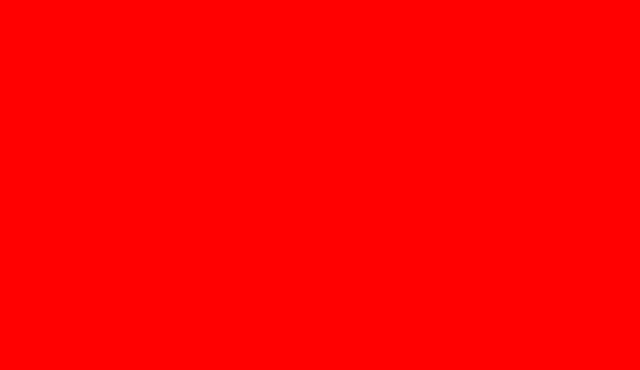
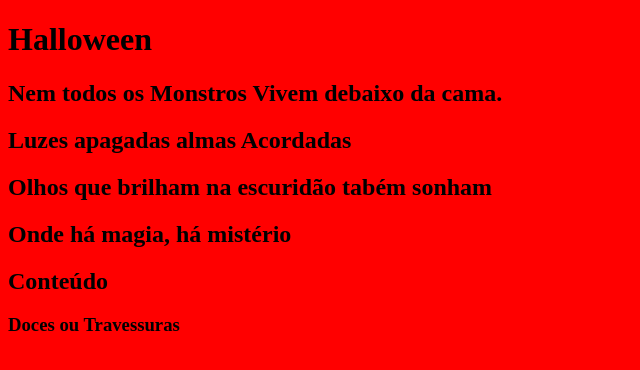
Before and after one commit to Meriany/Estudos, a plain HTML site: page index.html in a window 1280 px wide. Shown: the whole page, without its empty margins (0-640 px from the left). Drawn offline with Linux system fonts and the light colour scheme.

Commit message:
Atualização

```diff
--- a/index.html
+++ b/index.html
@@ -1,15 +1,55 @@
 <!DOCTYPE html>
 <html lang="pt-br">
+
 <head>
     <meta charset="UTF-8">
     <meta name="viewport" content="width=device-width, initial-scale=1.0">
     <title>Halloween</title>
-    <meta name = "crescription" content="Melhor festa do Mes de Outubro, venham fazer parte desse Show" <!-- essa parte serve para deixar uma
-        descrição do seu site -->
-        <link rel="icon" href="./img/fotoicone.png">
-        <link rel="stylesheet" href="style.css">
+    <meta name="crescription" content="Melhor festa do Mes de Outubro, venham fazer parte desse Show" <!-- essa parte
+        serve para deixar uma descrição do seu site -->
+    <link rel="icon" href="./img/fotoicone.png">
+    <link rel="stylesheet" href="style.css">
+
 </head>
+
 <body>
+    <!--Cabeçalho  -->
+    <header>
+        <!-- Destaque -->
+        <main>
+         <h1>Halloween</h1>
+         <h2>Nem todos os Monstros Vivem debaixo da cama.</h2>
+
+        </main>
+        <!-- Sobre -->
+        <section>
+            <h2>Luzes apagadas almas Acordadas</h2>
+
+        </section>
+        <!-- One page -->
+        <section>
+            <h2>Olhos que brilham na escuridão tabém sonham</h2>
+
+        </section>
+        <!-- Wireframe -->
+        <section>
+            <h2>Onde há magia, há mistério</h2>
+
+        </section>
+        <!-- Conteúdo -->
+        <section>
+            <h2>Conteúdo</h2>
+            <h3>Doces ou Travessuras</h3>
+
+        </section>
+        <!-- Rodapé -->
+         <footer>
+
+         </footer>
+
+
+    </header>
 
 </body>
+
 </html>
```
Also changed, not shown: style.css (line endings or trailing spaces).
